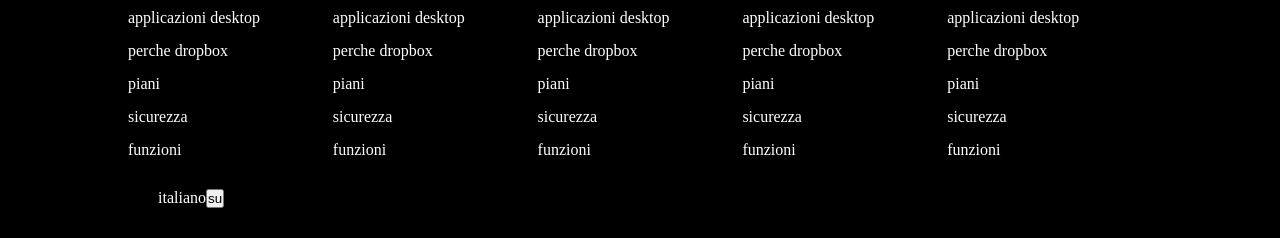
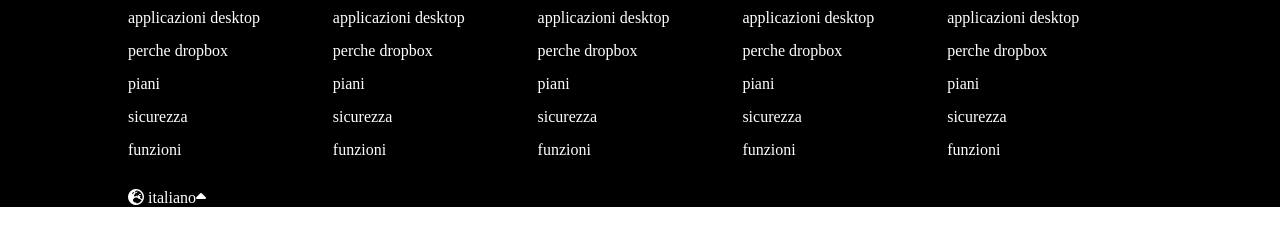
Before and after one commit to FrancescoTullio/htmlcss-dropbox, a plain HTML site: page index.html in a window 1280 px wide. Shown: the part 3940-4178 px from the top of the page. After the commit the page ends 4147 px from the top, so only its background shows below. Drawn offline with Linux system fonts and the light colour scheme.

Commit message:
feat:footer bottom

```diff
--- a/index.html
+++ b/index.html
@@ -529,9 +529,9 @@
                 </div>
             </div>
 
-            <div class="bottom-footer pad-30">
+            <div class="bottom-footer padt-30">
 
-                <span>italiano</span><button>su</button>
+                <i class="fa-solid fa-earth-europe"></i><span> italiano</span><a href="" class="null-a"><i class="fa-solid fa-caret-up"></i></a>
 
 
 
```
